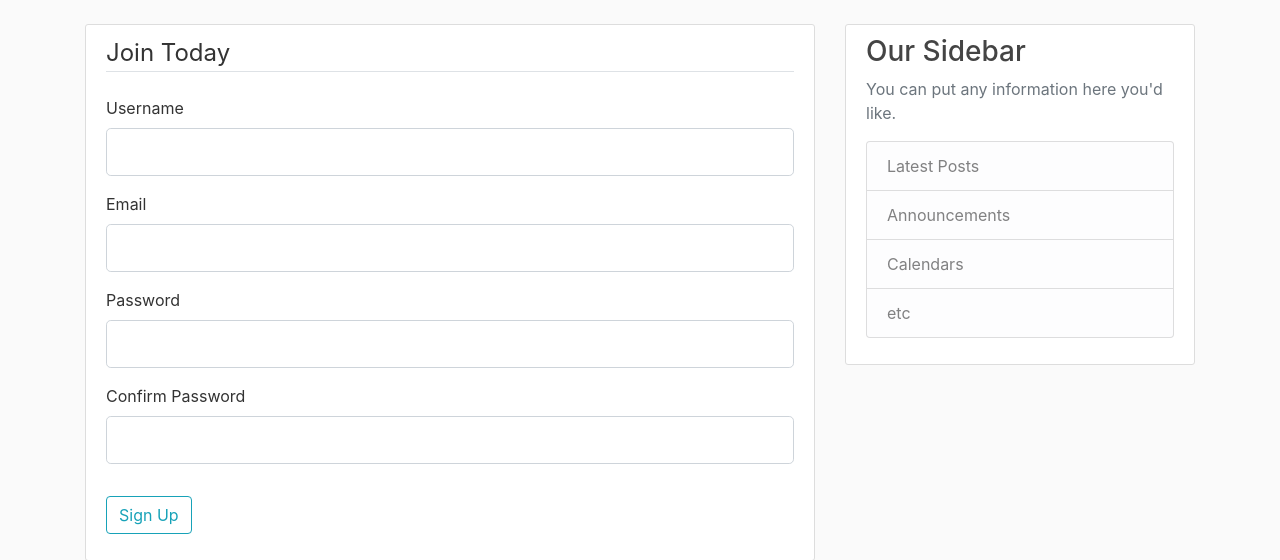
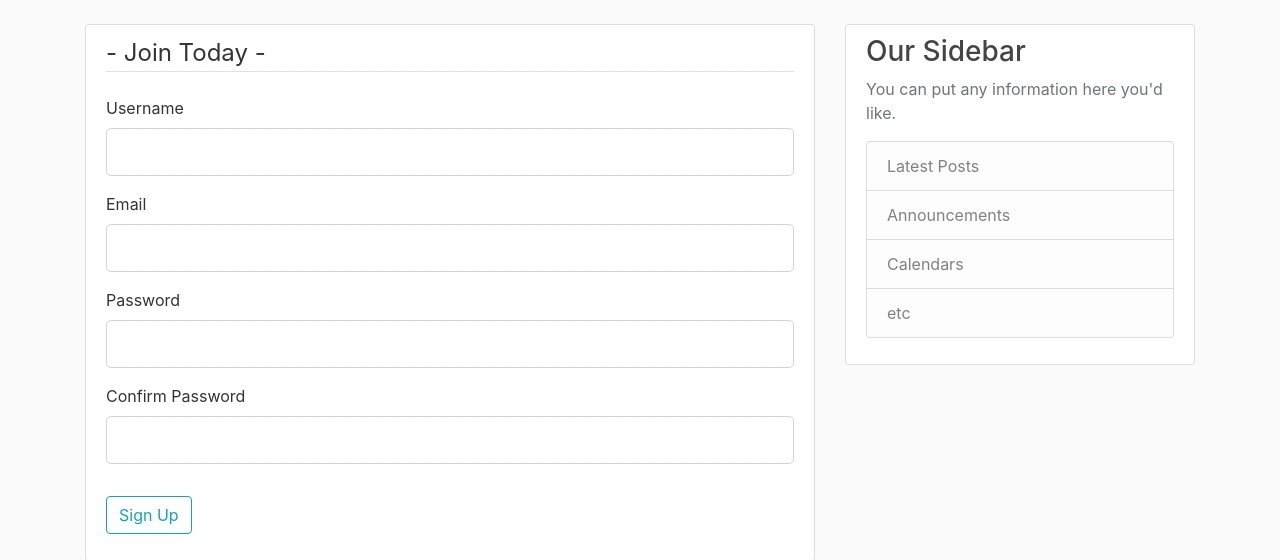
Before and after one commit to JanukaD/sample_FlaskProject, a Flask app: page /register in a window 1280 px wide. Shown: the part 56-616 px from the top of the page. Run offline with Flask 2, Linux system fonts and the light colour scheme; some libraries are stand-ins or nearby versions.

Commit message:
Minor changes

```diff
--- a/flaskblog/templates/register.html
+++ b/flaskblog/templates/register.html
@@ -4,7 +4,7 @@
         <form method="POST" action="">
             {{ form.hidden_tag() }}
             <fieldset class="form-group">
-                <legend class="border-bottom mb-4">Join Today</legend>
+                <legend class="border-bottom mb-4">- Join Today -</legend>
                 <div class="form-group">
                     {{ form.username.label(class="form-control-label") }}
 
```
